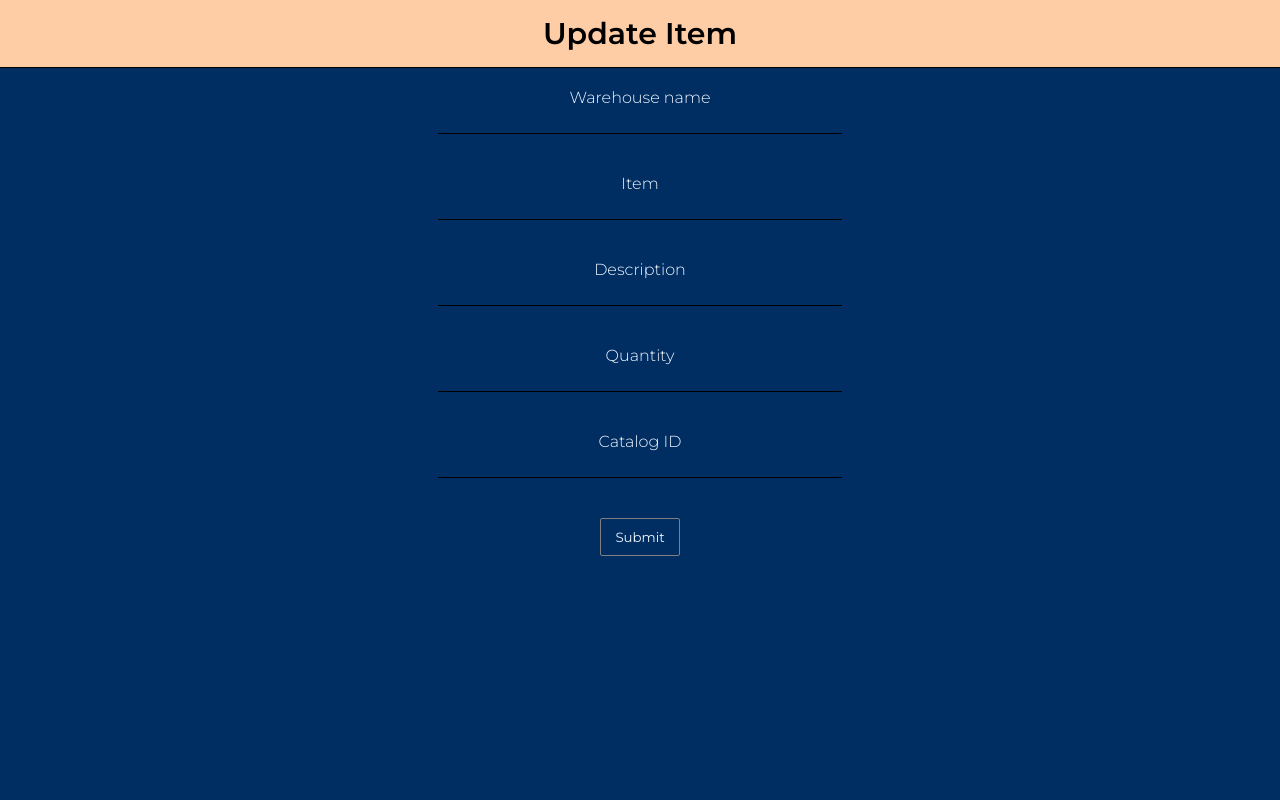
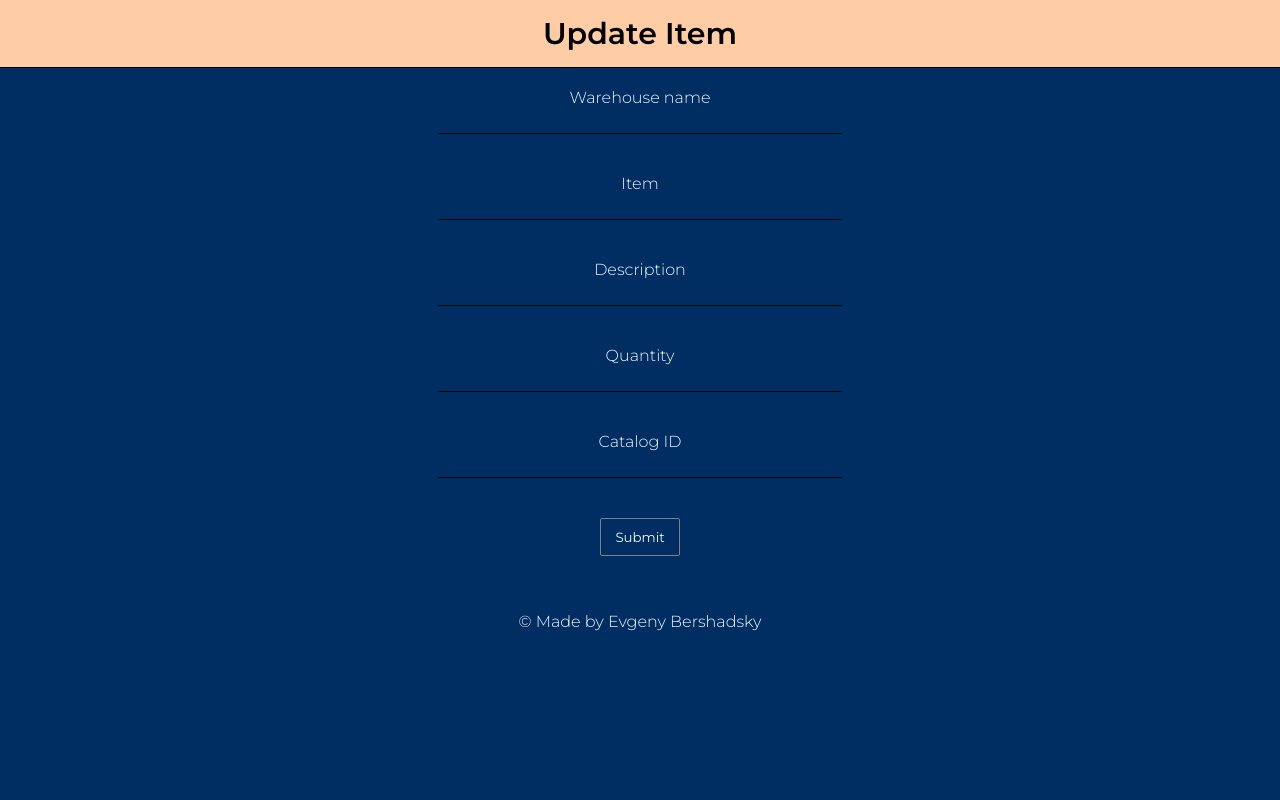
Before and after one commit to jayber-dev/warehouse-managment, a Flask app: page /item_update/1 in a window 1280 px wide. Run offline with Flask 2, Linux system fonts and the light colour scheme.

Commit message:
making the program exe

```diff
--- a/main.py
+++ b/main.py
@@ -1,6 +1,7 @@
 from flask import Flask, render_template, request,redirect,url_for
 import sqlite3 as sq
 import datetime
+import webbrowser as wb
 
 conn = sq.connect('data.db')
 cur = sq.Cursor(conn)
@@ -92,4 +93,5 @@ def search():
 
 
 if (__name__ == '__main__'):
-    app.run(debug=True)
+    wb.open(url="http://127.0.0.1:5000")
+    app.run(debug=False)
--- a/static/css/.index.css
+++ b/static/css/.index.css
@@ -52,6 +52,7 @@ html {
 }
 
 body {
+  height: 100vh;
   direction: rtl;
   margin: 0;
   box-sizing: border-box;
@@ -232,7 +233,11 @@ table tr:nth-child(even) td, td:nth-child(even) tr:nth-child(even) td, tr tr:nth
   justify-content: flex-start;
 }
 
-.copyrights {
+footer {
+  display: flex;
+  justify-content: center;
+}
+footer .copyrights {
   direction: ltr;
   text-align: center;
   color: aliceblue;
@@ -244,7 +249,8 @@ table tr:nth-child(even) td, td:nth-child(even) tr:nth-child(even) td, tr tr:nth
     display: none;
   }
   .warehouse-col {
-    max-width: 100px;
+    max-width: 50px;
+    min-width: 50px;
   }
   .table-container {
     margin: 10px;
--- a/templates/updateItem.html
+++ b/templates/updateItem.html
@@ -28,5 +28,8 @@
           <input type="submit" />
         </form>
       </div>
+      <footer>
+        <p class="copyrights"> &copy; Made by Evgeny Bershadsky </p>
+    </footer>
 </body>
 </html>
```
Also changed, not shown: dbinsert.py (deleted, +0 -17 lines), static/scss/index.scss (+18 -7 lines), templates/index.html (+2 -7 lines), static/ico/iconfinder-warehouse-3992927_112594.ico (added), 2 other files.
